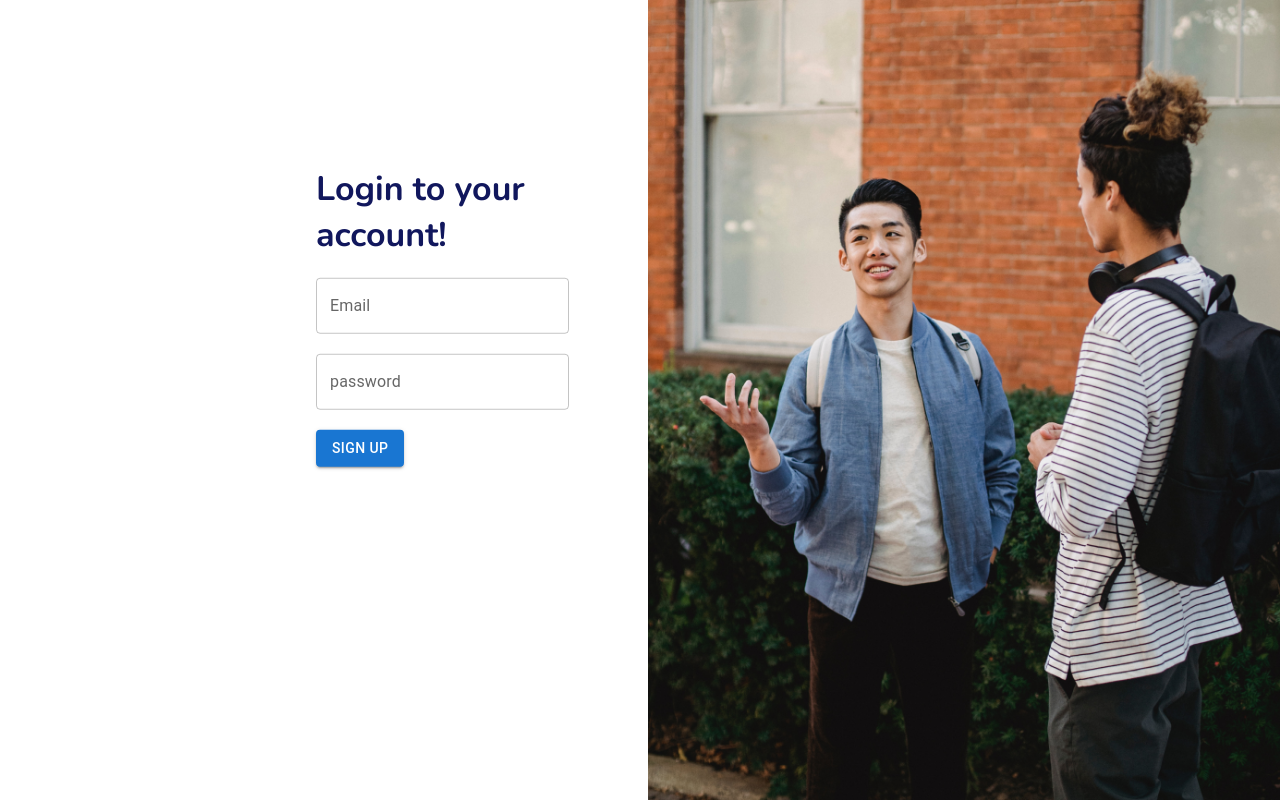
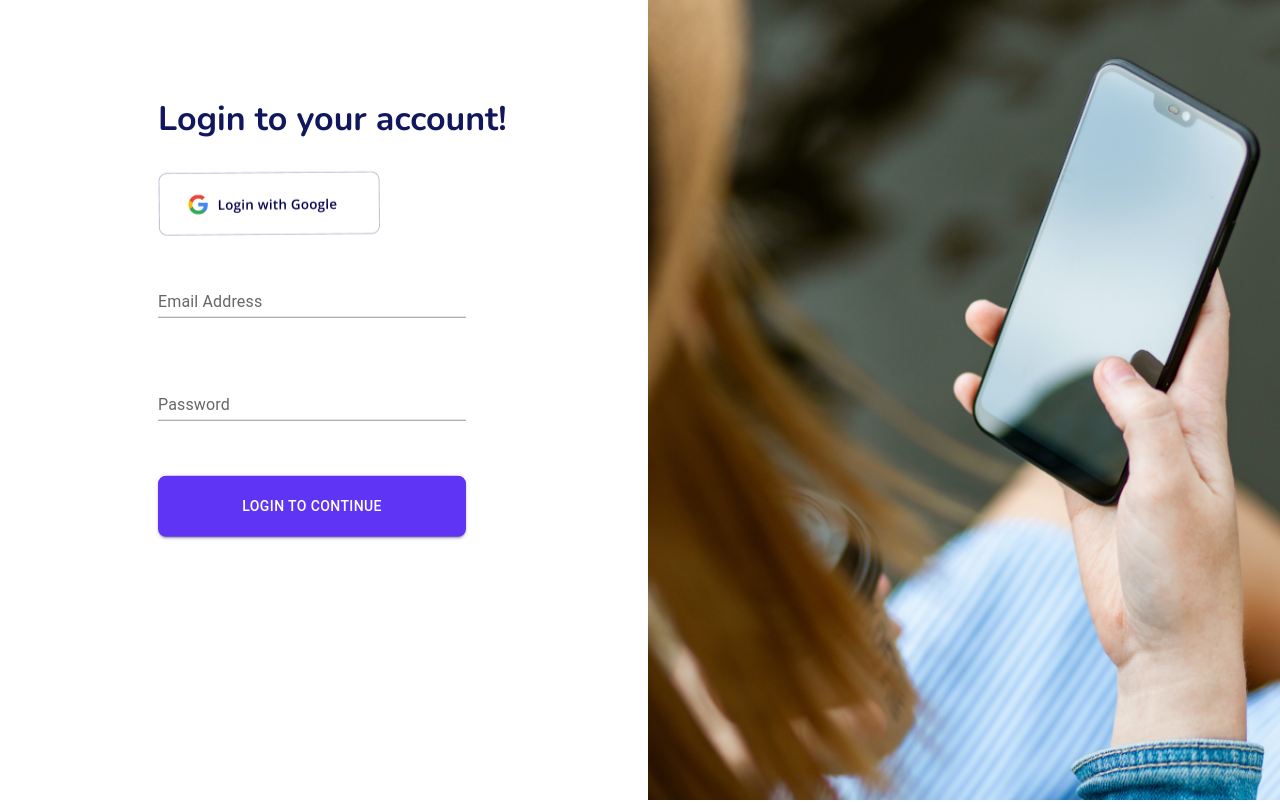
Before and after one commit to urme-akter/bachal, a React (Vite) app: page /login in a window 1280 px wide. Built offline with nearby package versions, Linux system fonts and the light colour scheme.

Commit message:
registration and login update

```diff
--- a/src/index.css
+++ b/src/index.css
@@ -3,6 +3,11 @@
   padding: 0;
 }
 .regisimg {
+  width: 100%;
+  height: 100vh;
+  object-fit: cover;
+}
+.loginimg {
   width: 100%;
   height: 100vh;
   object-fit: cover;
@@ -15,7 +20,7 @@
 }
 .regContainer {
   margin-left: auto;
-  width: 50%;
+  width: 75%;
   margin-top: 50%;
   transform: translateY(-50%);
 }
@@ -31,5 +36,34 @@
   margin-bottom: 20px;
 }
 .reginput .MuiTextField-root {
-  width: 80%;
+  width: 65%;
 }
+.googlepic {
+  margin-top: 29px;
+}
+
+.loginput {
+  margin-top: 30px;
+  margin-bottom: 55px;
+}
+.loginput .MuiTextField-root {
+  width: 65%;
+}
+.loginbtn .css-sghohy-MuiButtonBase-root-MuiButton-root {
+  width: 65%;
+  padding: 18px 50px !important;
+  border-radius: 8px !important;
+  background-color: #5f34f5 !important;
+}
+.loginbtn .css-sghohy-MuiButtonBase-root-MuiButton-root:hover {
+  background-color: #11175d !important;
+}
+.regibtn .css-sghohy-MuiButtonBase-root-MuiButton-root {
+  width: 65%;
+  padding: 19px 50px !important;
+  border-radius: 86px !important;
+  background-color: #5f34f5 !important;
+}
+.regibtn .css-sghohy-MuiButtonBase-root-MuiButton-root:hover {
+  background-color: #11175d !important;
+}
--- a/src/pages/Login.jsx
+++ b/src/pages/Login.jsx
@@ -1,7 +1,8 @@
 import React from "react";
 import { Grid, TextField, Button } from "@mui/material";
-import regimg from "../assets/regimg.png";
+import loginimg from "../assets/loginimg.png";
 import Heading from "../components/Heading";
+import googleimg from "../assets/googleimg.png";
 
 const Login = () => {
   return (
@@ -11,22 +12,31 @@ const Login = () => {
           <div className="regContainer">
             <Heading className="header" tittle="Login to your account!" />
 
-            <div className="reginput">
-              <TextField id="outlined-basic" label="Email" variant="outlined" />
+            <img className="googlepic" src={googleimg} />
+
+            <div className="loginput">
+              <TextField
+                id="standard-basic"
+                label="Email Address"
+                variant="standard"
+              />
             </div>
 
-            <div className="reginput">
+            <div className="loginput">
               <TextField
-                id="outlined-basic"
-                label="password"
-                variant="outlined"
+                id="standard-basic"
+                label="Password"
+                variant="standard"
+                type="password"
               />
             </div>
-            <Button variant="contained">Sign up</Button>
+            <div className="loginbtn">
+              <Button variant="contained">Login to Continue</Button>
+            </div>
           </div>
         </Grid>
         <Grid item xs={6}>
-          <img className="regisimg" src={regimg} />
+          <img className="loginimg" src={loginimg} />
         </Grid>
       </Grid>
     </>
--- a/src/pages/Registration.jsx
+++ b/src/pages/Registration.jsx
@@ -29,9 +29,12 @@ const Registration = () => {
                 id="outlined-basic"
                 label="password"
                 variant="outlined"
+                type="password"
               />
             </div>
-            <Button variant="contained">Sign up</Button>
+            <div className="regibtn">
+              <Button variant="contained">Sign up</Button>
+            </div>
           </div>
         </Grid>
         <Grid item xs={6}>
```
Also changed, not shown: src/assets/googleimg.png (added).
